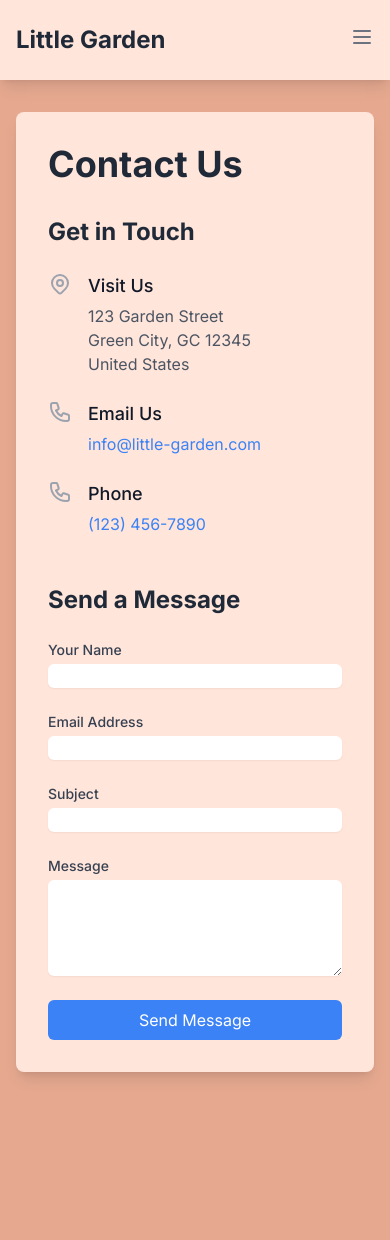
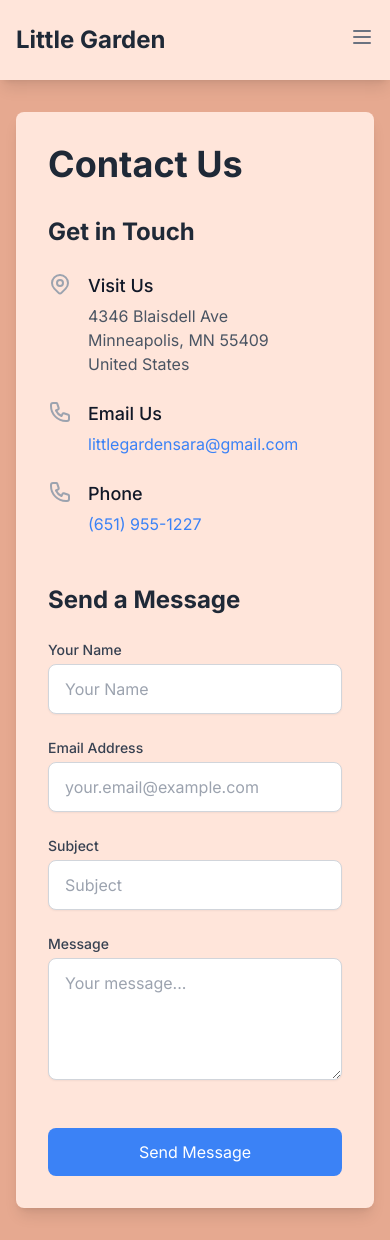
Before and after one commit to mikelsito/little-garden, a Next.js app: page /contact in a window 390 px wide. Before the commit the page ends 1104 px from the top, so only its background shows below. Built offline with nearby package versions, Linux system fonts and the light colour scheme.

Commit message:
Fixed navigation on mobile.

```diff
--- /dev/null
+++ b/src/app/api/contact/route.ts
@@ -0,0 +1,76 @@
+import { NextResponse } from 'next/server';
+import nodemailer from 'nodemailer';
+import { NextRequest } from 'next/server';
+
+// Check if required environment variables are set
+if (!process.env.GMAIL_USER || !process.env.GMAIL_APP_PASSWORD) {
+  console.error('Missing environment variables: GMAIL_USER or GMAIL_APP_PASSWORD');
+  throw new Error('Missing required environment variables');
+}
+
+// Create a transporter using Gmail
+const transporter = nodemailer.createTransport({
+  service: 'gmail',
+  auth: {
+    user: process.env.GMAIL_USER,
+    pass: process.env.GMAIL_APP_PASSWORD
+  }
+});
+
+// Test the connection
+transporter.verify((error: Error | null, success: boolean) => {
+  if (error) {
+    console.error('SMTP connection error:', error);
+  } else {
+    console.log('SMTP connection ready:', success);
+  }
+});
+
+export async function POST(request: NextRequest) {
+  try {
+    const body = await request.json();
+    const { name, email, subject, message } = body;
+
+    // Basic validation
+    if (!name || !email || !subject || !message) {
+      return NextResponse.json(
+        { success: false, message: 'All fields are required' },
+        { status: 400 }
+      );
+    }
+
+    if (!email.includes('@')) {
+      return NextResponse.json(
+        { success: false, message: 'Please provide a valid email address' },
+        { status: 400 }
+      );
+    }
+
+    // Email content
+    const mailOptions = {
+      from: process.env.GMAIL_USER,
+      to: 'littlegardensara@gmail.com',
+      subject: `New Contact Form Submission: ${subject}`,
+      text: `Name: ${name}\nEmail: ${email}\n\nMessage:\n${message}`,
+      html: `
+        <h2>New Contact Form Submission</h2>
+        <p><strong>Name:</strong> ${name}</p>
+        <p><strong>Email:</strong> ${email}</p>
+        <h3>Message:</h3>
+        <p>${message}</p>
+      `
+    };
+
+    // Send email
+    const info = await transporter.sendMail(mailOptions);
+    console.log('Message sent:', info.messageId);
+
+    return NextResponse.json({ success: true, message: 'Message sent successfully!' });
+  } catch (error: unknown) {
+    console.error('Error sending email:', error);
+    return NextResponse.json(
+      { success: false, message: error instanceof Error ? error.message : 'Failed to send message. Please try again later.' },
+      { status: 500 }
+    );
+  }
+}
--- a/src/app/contact/page.tsx
+++ b/src/app/contact/page.tsx
@@ -1,6 +1,52 @@
+'use client';
+
 import Navbar from '@/components/Navbar';
+import { useState } from 'react';
+import { useForm } from 'react-hook-form';
 
 export default function Contact() {
+  const [loading, setLoading] = useState(false);
+  const [successMessage, setSuccessMessage] = useState('');
+  const [errorMessage, setErrorMessage] = useState('');
+
+  const handleSubmit = async (e: React.FormEvent) => {
+    e.preventDefault();
+    setLoading(true);
+    setSuccessMessage('');
+    setErrorMessage('');
+
+    const formData = new FormData(e.currentTarget as HTMLFormElement);
+    const data = {
+      name: formData.get('name')?.toString() || '',
+      email: formData.get('email')?.toString() || '',
+      subject: formData.get('subject')?.toString() || '',
+      message: formData.get('message')?.toString() || '',
+    };
+
+    try {
+      const response = await fetch('/api/contact', {
+        method: 'POST',
+        headers: {
+          'Content-Type': 'application/json',
+        },
+        body: JSON.stringify(data),
+      });
+
+      const result = await response.json();
+
+      if (result.success) {
+        setSuccessMessage(result.message);
+        // Reset form
+        (e.currentTarget as HTMLFormElement).reset();
+      } else {
+        setErrorMessage(result.message);
+      }
+    } catch (error) {
+      setErrorMessage('An error occurred. Please try again later.');
+    } finally {
+      setLoading(false);
+    }
+  };
   return (
     <div className="min-h-screen bg-coral-100">
       <Navbar />
@@ -10,7 +56,7 @@ export default function Contact() {
             Contact Us
           </h1>
 
-          <div className="grid grid-cols-1 lg:grid-cols-2 gap-12">
+          <div className="grid grid-cols-1 md:grid-cols-2 gap-12">
             {/* Contact Information */}
             <div>
               <h2 className="text-2xl font-bold text-gray-800 mb-6">
@@ -27,8 +73,8 @@ export default function Contact() {
                   <div>
                     <h3 className="text-lg font-medium text-gray-900">Visit Us</h3>
                     <p className="mt-1 text-gray-600">
-                      123 Garden Street<br />
-                      Green City, GC 12345<br />
+                      4346 Blaisdell Ave<br />
+                      Minneapolis, MN 55409<br />
                       United States
                     </p>
                   </div>
@@ -43,8 +89,8 @@ export default function Contact() {
                   <div>
                     <h3 className="text-lg font-medium text-gray-900">Email Us</h3>
                     <p className="mt-1 text-gray-600">
-                      <a href="mailto:info@little-garden.com" className="text-blue-500 hover:text-blue-700">
-                        info@little-garden.com
+                      <a href="mailto:littlegardensara@gmail.com" className="text-blue-500 hover:text-blue-700">
+                        littlegardensara@gmail.com
                       </a>
                     </p>
                   </div>
@@ -59,8 +105,8 @@ export default function Contact() {
                   <div>
                     <h3 className="text-lg font-medium text-gray-900">Phone</h3>
                     <p className="mt-1 text-gray-600">
-                      <a href="tel:+1234567890" className="text-blue-500 hover:text-blue-700">
-                        (123) 456-7890
+                      <a href="tel:+6519551227" className="text-blue-500 hover:text-blue-700">
+                        (651) 955-1227
                       </a>
                     </p>
                   </div>
@@ -73,7 +119,7 @@ export default function Contact() {
               <h2 className="text-2xl font-bold text-gray-800 mb-6">
                 Send a Message
               </h2>
-              <form className="space-y-6">
+              <form onSubmit={handleSubmit} className="space-y-6 sm:space-y-8">
                 <div>
                   <label htmlFor="name" className="block text-sm font-medium text-gray-700">
                     Your Name
@@ -83,7 +129,8 @@ export default function Contact() {
                     id="name"
                     name="name"
                     required
-                    className="mt-1 block w-full rounded-md border-gray-300 shadow-sm focus:border-blue-500 focus:ring-blue-500"
+                    className="mt-1 block w-full px-4 py-3 rounded-lg border border-gray-300 shadow-sm focus:border-blue-500 focus:ring-2 focus:ring-blue-500 focus:ring-opacity-50"
+                    placeholder="Your Name"
                   />
                 </div>
 
@@ -96,7 +143,8 @@ export default function Contact() {
                     id="email"
                     name="email"
                     required
-                    className="mt-1 block w-full rounded-md border-gray-300 shadow-sm focus:border-blue-500 focus:ring-blue-500"
+                    className="mt-1 block w-full px-4 py-3 rounded-lg border border-gray-300 shadow-sm focus:border-blue-500 focus:ring-2 focus:ring-blue-500 focus:ring-opacity-50"
+                    placeholder="your.email@example.com"
                   />
                 </div>
 
@@ -109,7 +157,8 @@ export default function Contact() {
                     id="subject"
                     name="subject"
                     required
-                    className="mt-1 block w-full rounded-md border-gray-300 shadow-sm focus:border-blue-500 focus:ring-blue-500"
+                    className="mt-1 block w-full px-4 py-3 rounded-lg border border-gray-300 shadow-sm focus:border-blue-500 focus:ring-2 focus:ring-blue-500 focus:ring-opacity-50"
+                    placeholder="Subject"
                   />
                 </div>
 
@@ -120,17 +169,31 @@ export default function Contact() {
                   <textarea
                     id="message"
                     name="message"
+                    required
                     rows={4}
-                    required
-                    className="mt-1 block w-full rounded-md border-gray-300 shadow-sm focus:border-blue-500 focus:ring-blue-500"
-                  ></textarea>
+                    className="mt-1 block w-full px-4 py-3 rounded-lg border border-gray-300 shadow-sm focus:border-blue-500 focus:ring-2 focus:ring-blue-500 focus:ring-opacity-50"
+                    placeholder="Your message..."
+                  />
                 </div>
 
+                <div>
+                  {successMessage && (
+                    <div className="bg-green-100 border border-green-400 text-green-700 px-4 py-3 rounded">
+                      {successMessage}
+                    </div>
+                  )}
+                  {errorMessage && (
+                    <div className="bg-red-100 border border-red-400 text-red-700 px-4 py-3 rounded">
+                      {errorMessage}
+                    </div>
+                  )}
+                </div>
                 <button
                   type="submit"
-                  className="w-full bg-blue-500 text-white py-2 px-4 rounded-md hover:bg-blue-600 focus:outline-none focus:ring-2 focus:ring-blue-500 focus:ring-opacity-50"
+                  disabled={loading}
+                  className="w-full bg-blue-500 text-white px-6 py-3 rounded-lg hover:bg-blue-600 focus:outline-none focus:ring-2 focus:ring-blue-500 focus:ring-opacity-50 disabled:opacity-50 disabled:cursor-not-allowed"
                 >
-                  Send Message
+                  {loading ? 'Sending...' : 'Send Message'}
                 </button>
               </form>
             </div>
--- a/src/components/Navbar.tsx
+++ b/src/components/Navbar.tsx
@@ -56,13 +56,21 @@ export default function Navbar() {
           <div className="md:hidden ml-auto">
             <button
               onClick={() => setIsOpen(!isOpen)}
-              className="text-gray-500 hover:text-gray-700 focus:outline-none"
+              className="text-gray-500 hover:text-gray-700 focus:outline-none transition-all duration-500 ease-in-out"
             >
               <svg className="h-6 w-6" fill="none" strokeLinecap="round" strokeLinejoin="round" strokeWidth="2" viewBox="0 0 24 24" stroke="currentColor">
                 {isOpen ? (
-                  <path d="M6 18L18 6M6 6l12 12" />
+                  <g className="transform transition-transform duration-500 ease-in-out">
+                    <path className="origin-top-left translate-x-0 -translate-y-6 rotate-45" d="M4 6h16" />
+                    <path className="origin-top-left translate-x-0 -translate-y-6 rotate-45" d="M4 12h16" />
+                    <path className="origin-top-left translate-x-0 -translate-y-6 rotate-45" d="M4 18h16" />
+                  </g>
                 ) : (
-                  <path d="M4 6h16M4 12h16M4 18h16" />
+                  <g className="transform transition-transform duration-500 ease-in-out">
+                    <path className="origin-top-left" d="M4 6h16" />
+                    <path className="origin-center" d="M4 12h16" />
+                    <path className="origin-bottom-left" d="M4 18h16" />
+                  </g>
                 )}
               </svg>
             </button>
@@ -72,7 +80,22 @@ export default function Navbar() {
         </div>
 
           {/* Mobile menu */}
-        <div className={`md:hidden ${isOpen ? 'block' : 'hidden'} px-2 pt-2 pb-3 space-y-1 sm:px-3`}>
+          <div className={`md:hidden fixed inset-0 bg-coral-50 z-50 ${isOpen ? 'block' : 'hidden'}`}>
+            <div className="flex flex-col h-full">
+              <div className="h-20 flex items-center px-4 border-b border-gray-200">
+                <div className="flex justify-between items-center w-full">
+                  <span className="text-xl font-bold text-gray-800">Menu</span>
+                  <button
+                    onClick={() => setIsOpen(false)}
+                    className="text-gray-500 hover:text-gray-700"
+                  >
+                    <svg className="h-6 w-6" fill="none" strokeLinecap="round" strokeLinejoin="round" strokeWidth="2" viewBox="0 0 24 24" stroke="currentColor">
+                      <path d="M6 18L18 6M6 6l12 12" />
+                    </svg>
+                  </button>
+                </div>
+              </div>
+              <div className="flex-1 pt-4 space-y-1 h-screen overflow-y-auto">
                 <Link
                   href="/"
                   onClick={() => setIsOpen(false)}
@@ -97,7 +120,7 @@ export default function Navbar() {
                 <Link
                   href="/services"
                   onClick={() => setIsOpen(false)}
-            className={`block px-3 py-2 rounded-md text-base font-medium ${pathname === '/services' ? 'text-blue-500' : 'text-gray-500 hover:text-gray-900'}`}
+                  className={`block px-4 py-3 rounded-md text-base font-medium ${pathname === '/services' ? 'text-blue-500' : 'text-gray-500 hover:text-gray-900'}`}
                 >
                   Services
                 </Link>
@@ -108,7 +131,8 @@ export default function Navbar() {
                 >
                   Contact
                 </Link>
-
+              </div>
+            </div>
           </div>
       </div>
     </nav>
```
Also changed, not shown: package.json (+7 -5 lines), 1 other file (tests, documents, lock files or other folders). Lines whose indentation alone changed are shown as unchanged.
